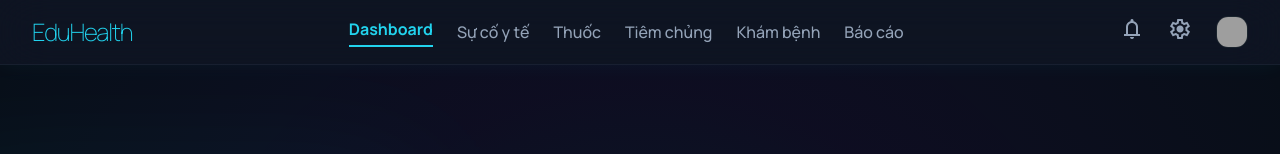
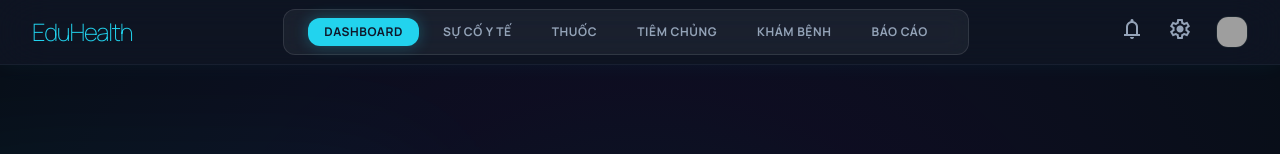
Before and after one commit to phanvietvan/EduHealth-System, a React (Vite) app in the folder frontend/: page / in a window 1280 px wide. Shown: the top 154 px of the page. Built offline with nearby package versions, Linux system fonts and the light colour scheme; grey boxes are pictures that could not be loaded.

Commit message:
Refine Navbar: added glassmorphic pill background, rounded buttons, and enhanced typography for a luxurious feel

```diff
--- a/frontend/src/App.jsx
+++ b/frontend/src/App.jsx
@@ -9,13 +9,13 @@ function App() {
           <div className="text-2xl font-thin tracking-tighter text-cyan-400 font-manrope">
             EduHealth
           </div>
-          <div className="hidden lg:flex items-center gap-6">
-            <a className="text-cyan-400 font-bold border-b-2 border-cyan-400 pb-1 font-manrope transition-colors duration-300" href="#">Dashboard</a>
-            <a className="text-slate-400 font-medium font-manrope hover:text-cyan-300 transition-colors duration-300" href="#">Sự cố y tế</a>
-            <a className="text-slate-400 font-medium font-manrope hover:text-cyan-300 transition-colors duration-300" href="#">Thuốc</a>
-            <a className="text-slate-400 font-medium font-manrope hover:text-cyan-300 transition-colors duration-300" href="#">Tiêm chủng</a>
-            <a className="text-slate-400 font-medium font-manrope hover:text-cyan-300 transition-colors duration-300" href="#">Khám bệnh</a>
-            <a className="text-slate-400 font-medium font-manrope hover:text-cyan-300 transition-colors duration-300" href="#">Báo cáo</a>
+          <div className="hidden lg:flex items-center bg-white/5 backdrop-blur-md rounded-full px-6 py-2 border border-white/10 gap-2">
+            <a className="px-4 py-1.5 rounded-full bg-cyan-400 text-slate-900 font-bold text-xs uppercase tracking-wider transition-all duration-300 shadow-[0_0_15px_rgba(34,211,238,0.3)]" href="#">Dashboard</a>
+            <a className="px-4 py-1.5 rounded-full text-slate-400 font-bold text-xs uppercase tracking-wider hover:bg-white/10 hover:text-cyan-300 transition-all duration-300" href="#">Sự cố y tế</a>
+            <a className="px-4 py-1.5 rounded-full text-slate-400 font-bold text-xs uppercase tracking-wider hover:bg-white/10 hover:text-cyan-300 transition-all duration-300" href="#">Thuốc</a>
+            <a className="px-4 py-1.5 rounded-full text-slate-400 font-bold text-xs uppercase tracking-wider hover:bg-white/10 hover:text-cyan-300 transition-all duration-300" href="#">Tiêm chủng</a>
+            <a className="px-4 py-1.5 rounded-full text-slate-400 font-bold text-xs uppercase tracking-wider hover:bg-white/10 hover:text-cyan-300 transition-all duration-300" href="#">Khám bệnh</a>
+            <a className="px-4 py-1.5 rounded-full text-slate-400 font-bold text-xs uppercase tracking-wider hover:bg-white/10 hover:text-cyan-300 transition-all duration-300" href="#">Báo cáo</a>
           </div>
           <div className="flex items-center gap-6">
             <button className="text-slate-400 hover:text-cyan-300 transition-colors cursor-pointer active:scale-95">
```
